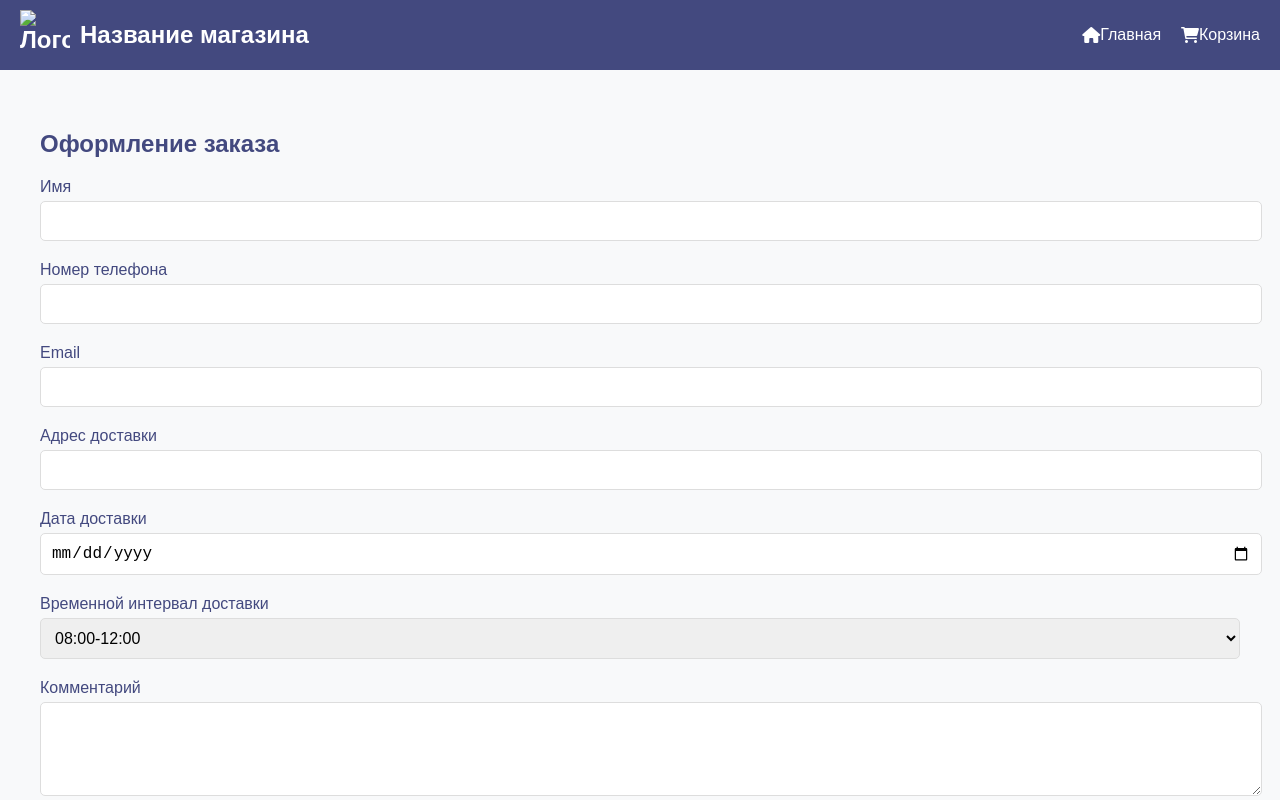
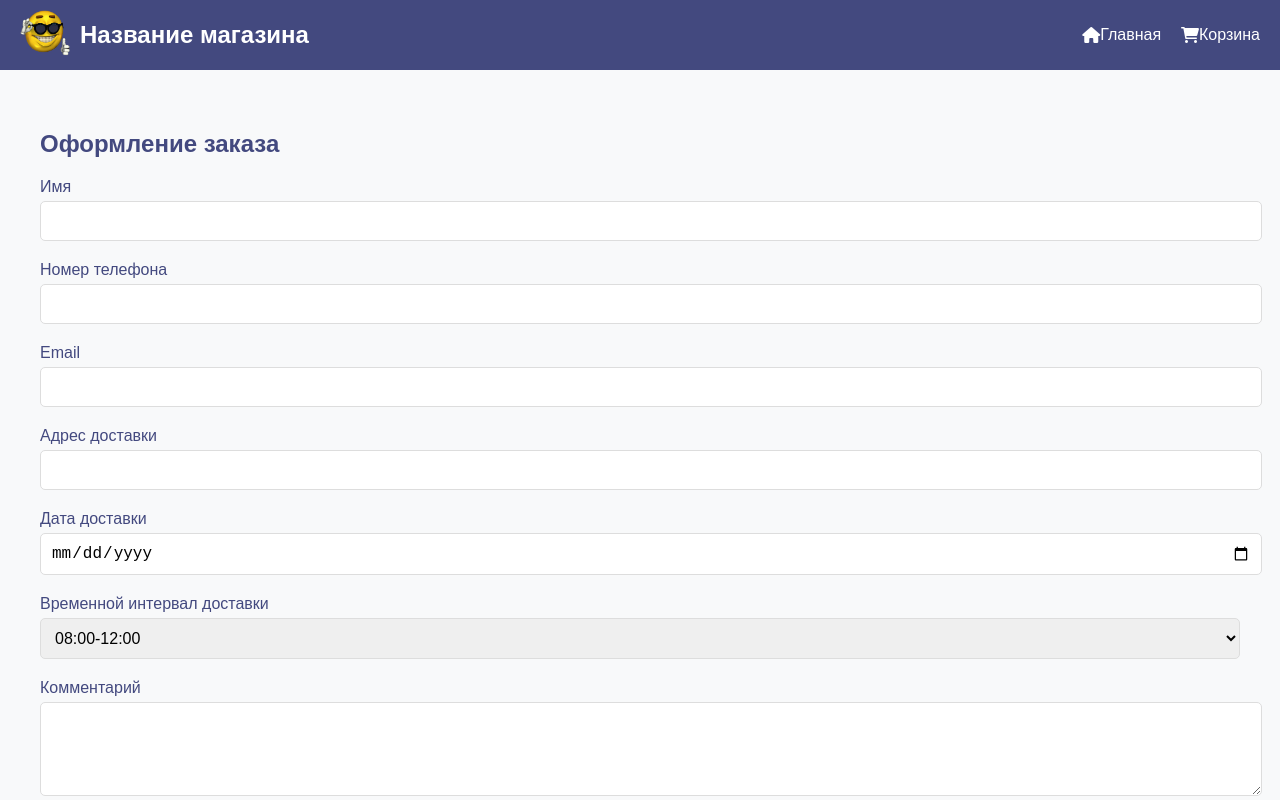
Before and after one commit to BadJuJu322/exam2, a plain HTML site: page checkout.html in a window 1280 px wide. Shown: the top 800 px of the page. Drawn offline with Linux system fonts and the light colour scheme.

Commit message:
Update checkout.html

```diff
--- a/checkout.html
+++ b/checkout.html
@@ -10,7 +10,7 @@
 <body>
   <header>
     <div class="logo">
-      <img src="logo.png" alt="Логотип" class="logo-image">
+      <img src="pngwing.com (9).png" alt="Логотип" class="logo-image">
       Название магазина
     </div>
     <div class="icons">
```
